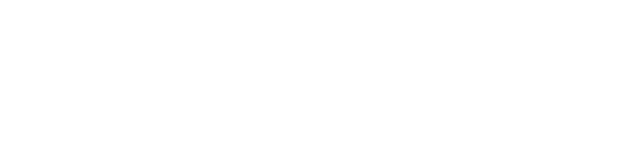
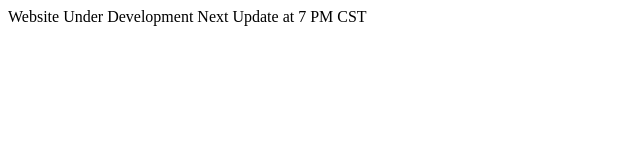
Before and after one commit to Dr-Cool-Oh/teamstormriot, a plain HTML site: page index.html in a window 1280 px wide. Shown: the whole page, without its empty margins (0-640 px from the left). Drawn offline with Linux system fonts and the light colour scheme.

Commit message:
Update index.html

```diff
--- a/index.html
+++ b/index.html
@@ -6,4 +6,8 @@
            Team Storm Riot
         </title>
     </head>
+    <body>
+        Website Under Development
+        Next Update at 7 PM CST
+    </body>
 </html>
```
